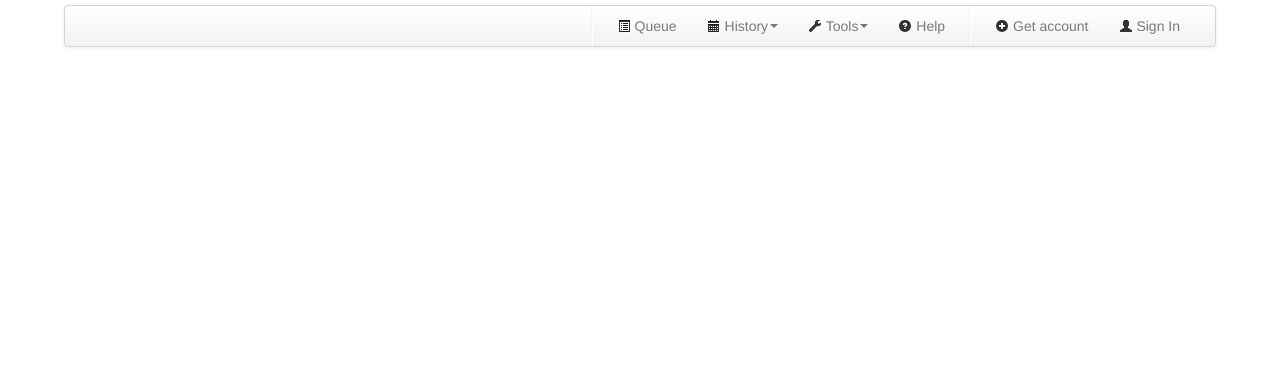
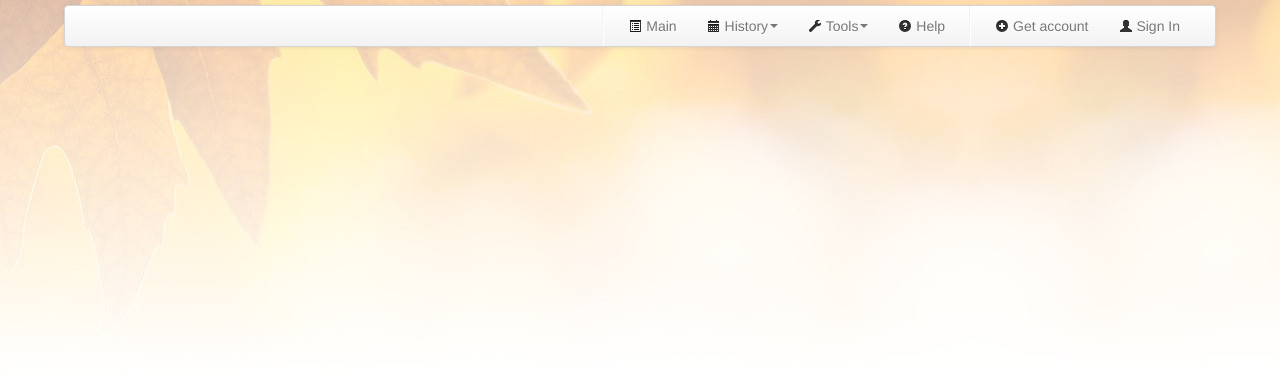
Before and after one commit to OleksiiZhmyrov/dpq, a Django app: template src/dpq/templates/dpq_base.html in a window 1280 px wide. Shown: the top 375 px of the page. Run offline with Django 3.2, Linux system fonts and the light colour scheme; the template is opened without the code that fills it, so the values that code supplies are empty; some libraries are stand-ins or nearby versions.

Commit message:
Add background image

```diff
--- a/src/dpq/templates/dpq_base.html
+++ b/src/dpq/templates/dpq_base.html
@@ -11,7 +11,7 @@
     <link href="/media/favicon.ico" rel="icon" type="image/x-icon"/>
     {% block css %}{% endblock %}
 </head>
-<body style="padding-top: 5px;">
+<body style="padding-top: 5px; background-image:url('/media/img/autumn-2.jpg'); background-repeat:no-repeat; background-position:center top;">
 <script src="/media/js/jquery-latest.js"></script>
 <script src="/media/bootstrap/js/bootstrap.js"></script>
 <script src="/media/js/jquery.cookie.js"></script>
@@ -27,7 +27,7 @@
             <a class="brand" href="/">{% block title %}{% endblock %}</a>
             <ul class="nav pull-right">
                 <li class="divider-vertical"></li>
-                <li><a href="/"><i class="icon-list-alt"></i> Queue</a></li>
+                <li><a href="/"><i class="icon-list-alt"></i> Main</a></li>
 
                 {# History dropdown menu #}
                 <li class="dropdown">
```
Also changed, not shown: src/dpq/media/img/ajax-loader-1.gif, src/dpq/media/img/autumn-2.jpg (added).
